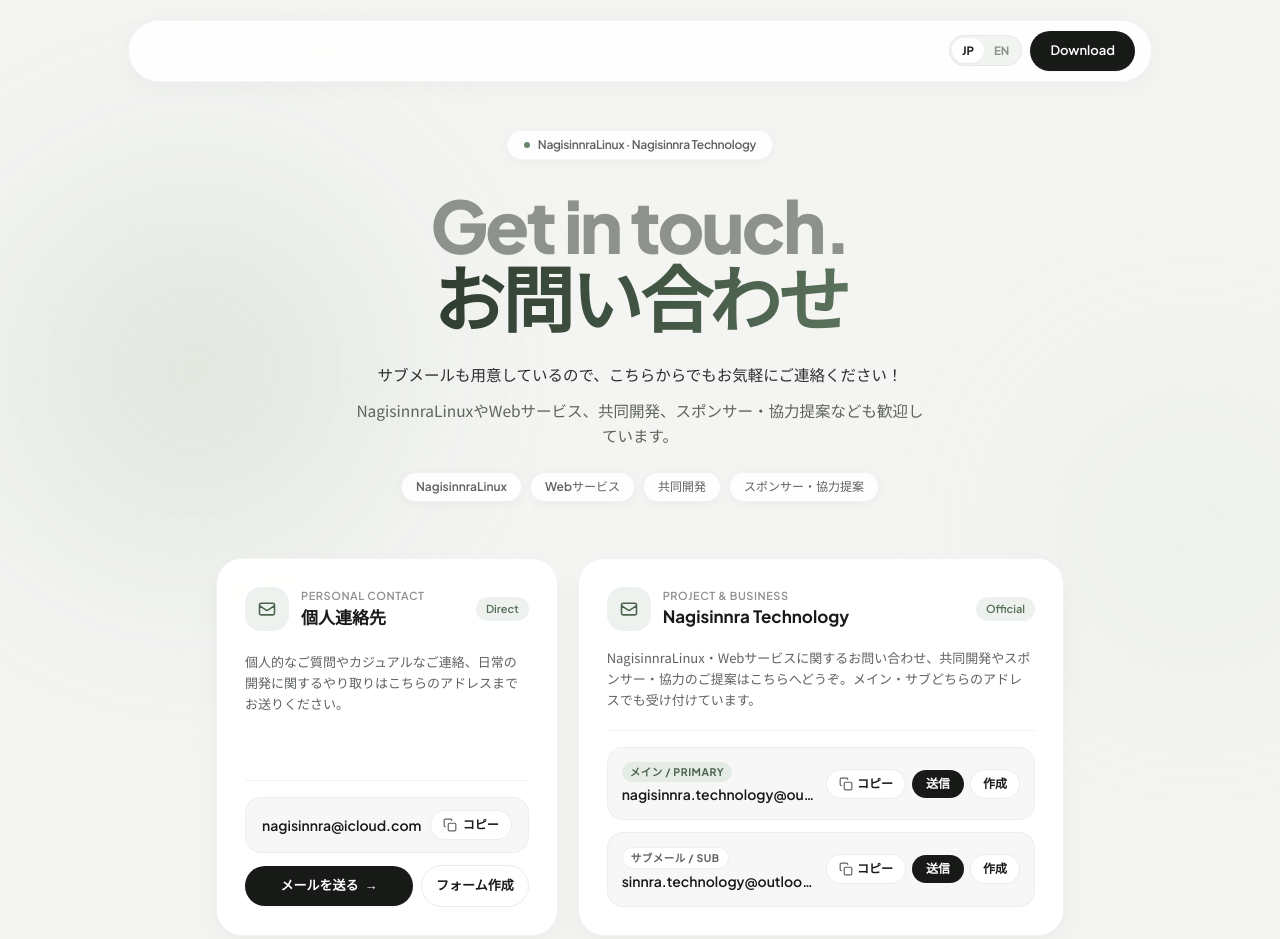
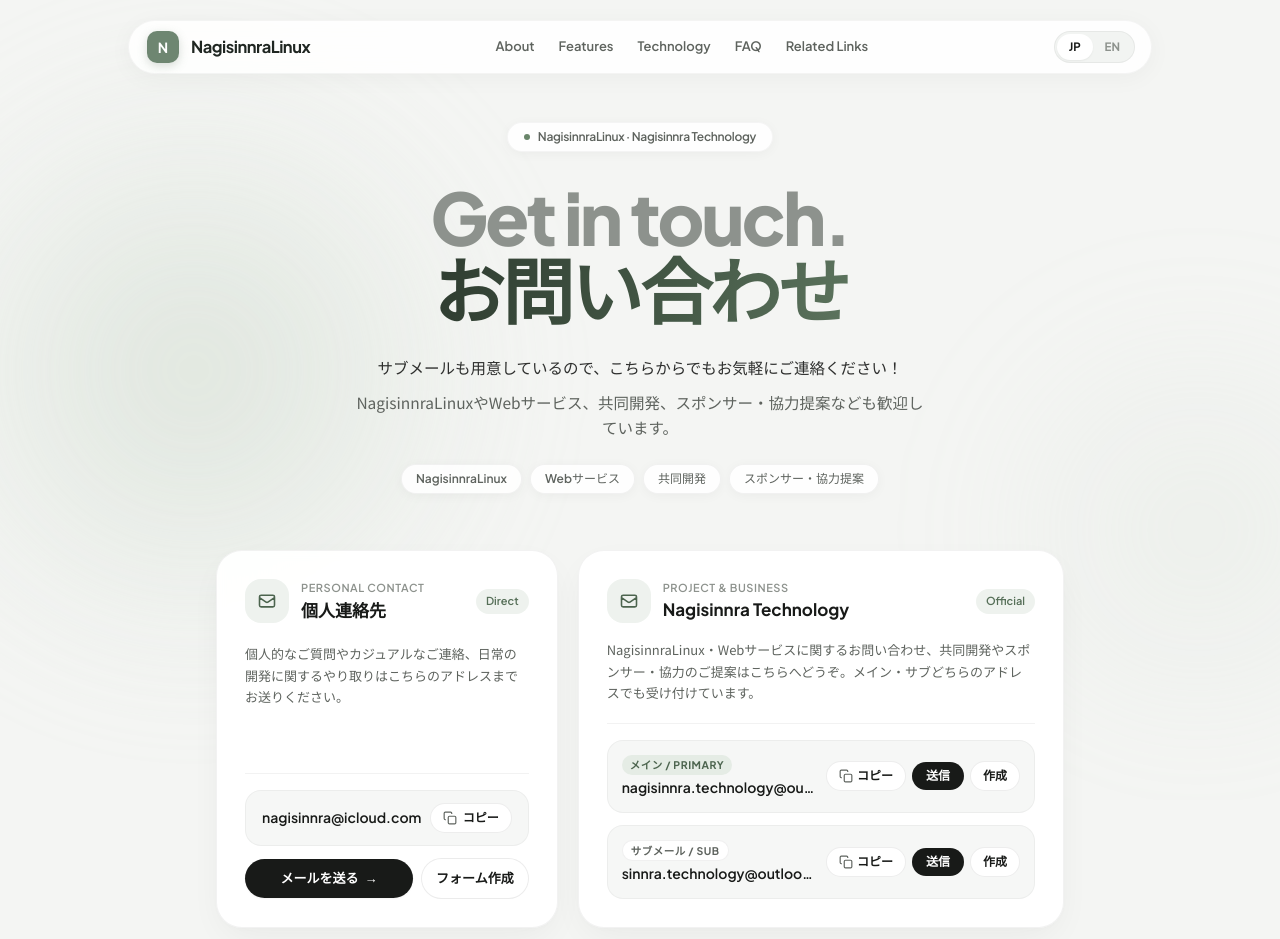
Before and after one commit to nagisinnra/Nagisinnra.github.io, a plain HTML site: page contact/index.html in a window 1280 px wide. Shown: the top 939 px of the page. Drawn offline with nearby package versions, Linux system fonts and the light colour scheme.

Commit message:
Update index.html

```diff
--- a/contact/index.html
+++ b/contact/index.html
@@ -69,11 +69,31 @@
   <header class="sticky top-4 z-40 px-4 sm:px-6 pt-1">
     <nav
       aria-label="Global Navigation"
-      class="max-w-5xl mx-auto bg-white/85 backdrop-blur-md border border-black/[0.04] rounded-full shadow-nav px-3 sm:px-4 py-2.5 flex items-center justify-between gap-2"
+      class="max-w-5xl mx-auto bg-white/85 backdrop-blur-md border border-black/[0.04] rounded-full shadow-nav px-3.5 sm:px-4 py-2.5 flex items-center justify-between gap-2"
     >
-      <!-- Brand Logo -->
-      <a href="#" class="flex items-center gap-2.5 pl-1 group focus:outline-none">
-      <!-- Right Action CTA & Language Switcher -->
+      <!-- Brand Logo (Matching Reference Screenshot: Rounded Sage Badge + Geometric Tight-Tracking Wordmark) -->
+      <a href="#" class="flex items-center gap-3 pl-0.5 group focus:outline-none">
+        <span
+          class="w-8 h-8 rounded-[10px] bg-[#6E8671] group-hover:bg-[#5F7762] text-white font-sans font-bold text-[14px] flex items-center justify-center shadow-sm transition-all duration-200 group-hover:scale-[1.03]"
+          style="box-shadow: 0 3px 10px rgba(110, 134, 113, 0.28);"
+        >
+          N
+        </span>
+        <span class="font-sans font-bold text-[15.5px] sm:text-[16.5px] tracking-[-0.03em] text-[#1F2621] transition-colors">
+          NagisinnraLinux
+        </span>
+      </a>
+
+      <!-- Center Navigation Links (Desktop) -->
+      <div class="hidden md:flex items-center gap-6 text-[13px] font-medium text-ink-body">
+        <a href="#about" class="hover:text-ink-primary transition-colors">About</a>
+        <a href="#features" class="hover:text-ink-primary transition-colors">Features</a>
+        <a href="#technology" class="hover:text-ink-primary transition-colors">Technology</a>
+        <a href="#faq" class="hover:text-ink-primary transition-colors">FAQ</a>
+        <a href="#links" class="hover:text-ink-primary transition-colors">Related Links</a>
+      </div>
+
+      <!-- Right Language Switcher & Mobile Menu Button -->
       <div class="flex items-center gap-2">
         <!-- JP / EN Language Switcher Pill -->
         <div
@@ -86,7 +106,7 @@
             type="button"
             onclick="setLanguage('jp')"
             aria-pressed="true"
-            class="px-2.5 py-1 rounded-full transition-all duration-200 bg-white text-ink-primary shadow-sm"
+            class="px-3 py-1 rounded-full transition-all duration-200 bg-white text-ink-primary shadow-sm"
           >
             JP
           </button>
@@ -95,7 +115,7 @@
             type="button"
             onclick="setLanguage('en')"
             aria-pressed="false"
-            class="px-2.5 py-1 rounded-full transition-all duration-200 text-ink-muted hover:text-ink-primary"
+            class="px-3 py-1 rounded-full transition-all duration-200 text-ink-muted hover:text-ink-primary"
           >
             EN
           </button>
@@ -112,13 +132,6 @@
             <path stroke-linecap="round" stroke-linejoin="round" d="M4 7h16M4 12h16M4 17h16" />
           </svg>
         </button>
-
-        <a
-          href="#download"
-          class="bg-ink-primary hover:bg-[#2B2F2B] text-white text-[13px] font-semibold px-4 sm:px-5 py-2.5 rounded-full transition-all duration-200 shadow-sm hover:-translate-y-0.5 active:translate-y-0"
-        >
-          Download
-        </a>
       </div>
     </nav>
 
```
